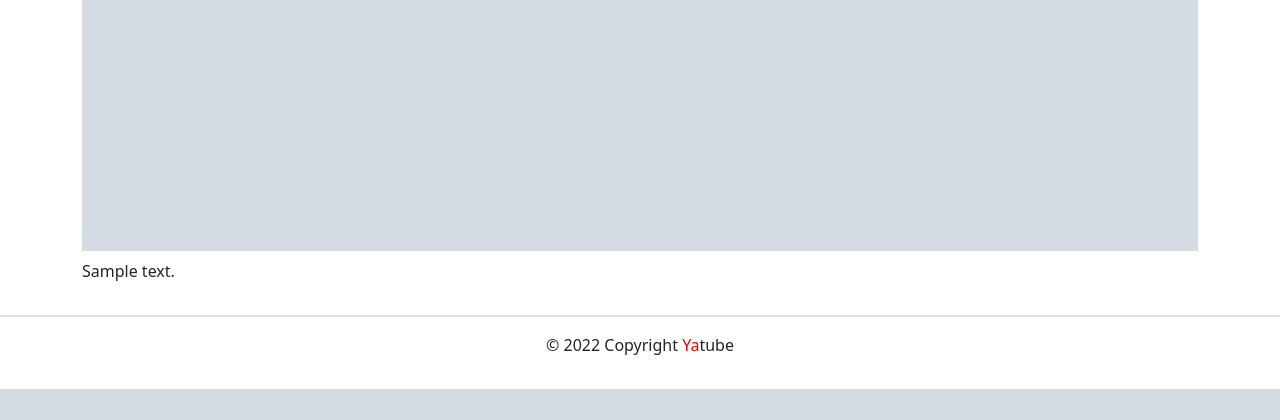
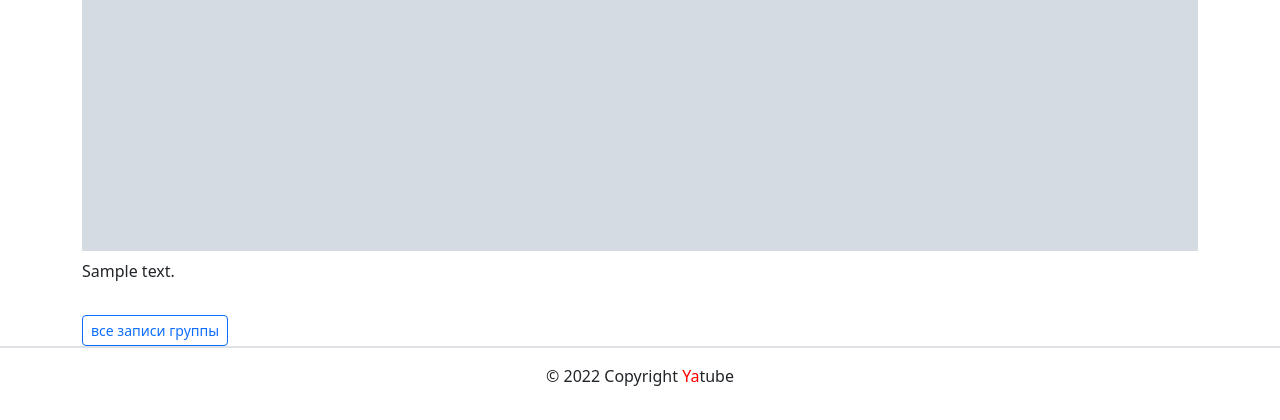
Before and after one commit to yumeko6/hw05_final, a Django app: page /follow/ in a window 1280 px wide. Shown: the part 836-1256 px from the top of the page. Before the commit the page ends 1225 px from the top, so only its background shows below. Run offline with Django 3.2, Linux system fonts and the light colour scheme; a user stored in the database is signed in; tables that the repository leaves empty hold one stand-in row (values such as "Sample post"); grey boxes marked "Sample" are stand-in pictures; some libraries are stand-ins or nearby versions.

Commit message:
Minor changes

```diff
--- a/yatube/templates/posts/follow.html
+++ b/yatube/templates/posts/follow.html
@@ -3,7 +3,14 @@
   {% include 'posts/includes/switcher.html' %}
   {% for post in page_obj %}
     {% include 'posts/includes/post.html' %}
-    {% if not forloop.last %}<div class="container"> <hr></div>{% endif %}
+    {% if post.group %}
+      <div class="container">
+        <a class="btn btn-outline-primary btn-sm" href="{% url 'posts:group_list' post.group.slug %}">
+          все записи группы
+        </a>
+      </div>
+    {% endif %}
+  {% if not forloop.last %}<div class="container"> <hr></div>{% endif %}
   {% endfor %}
   {% include 'posts/includes/paginator.html' %}
 {% endblock %}
--- a/yatube/templates/posts/index.html
+++ b/yatube/templates/posts/index.html
@@ -1,9 +1,9 @@
 {% extends 'base.html' %}
 {% load cache %}
 {% block content %}
+  {% cache 20 index_page %}
   {% include 'posts/includes/switcher.html' %}
   {% for post in page_obj %}
-  {% cache 20 index_page %}
     {% include 'posts/includes/post.html' %}
     {% if post.group %}
       <div class="container">
@@ -12,8 +12,8 @@
         </a>
       </div>
     {% endif %}
-  {% endcache %}
   {% if not forloop.last %}<div class="container"> <hr></div>{% endif %}
   {% endfor %}
-{% include 'posts/includes/paginator.html' %}
+  {% endcache %}
+  {% include 'posts/includes/paginator.html' %}
 {% endblock %}
```
